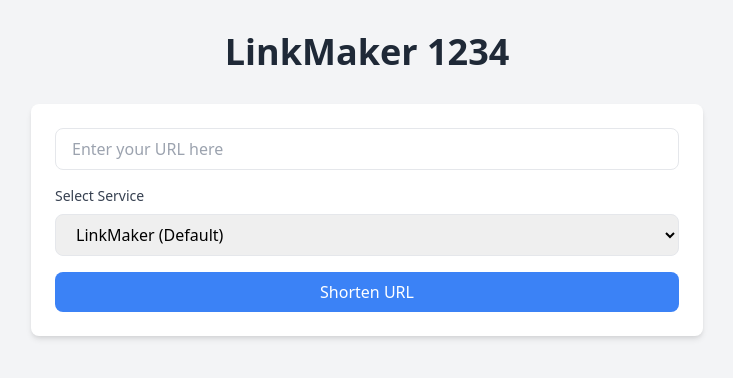
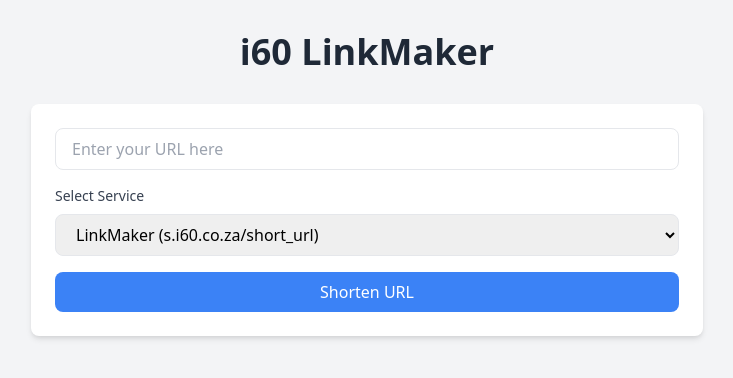
Before and after one commit to AJ-dev-i60/LinkMaker, a Flask app: page / in a window 1280 px wide. Shown: the top 378 px of the page, without its empty margins (273-1006 px from the left). Run offline with Flask 3, Linux system fonts and the light colour scheme; parts of the project's set-up code (start-up, migrations or seed data) failed here and were passed over.

Commit message:
small changes

```diff
--- a/app.py
+++ b/app.py
@@ -10,6 +10,13 @@ from datetime import datetime
 
 # Load environment variables
 load_dotenv()
+
+# Validate required environment variables
+base_url = os.getenv('BASE_URL')
+if not base_url:
+    raise ValueError("BASE_URL environment variable is required")
+if base_url.endswith('/'):
+    base_url = base_url.rstrip('/')
 
 app = Flask(__name__)
 
@@ -90,7 +97,7 @@ def shorten_url():
         'service': 'custom'
     })
 
-    shortened_url = f"{os.getenv('BASE_URL')}/{short_code}"
+    shortened_url = f"{base_url}/{short_code}"
     return jsonify({'shortened_url': shortened_url})
 
 @app.route('/<short_code>')
--- a/docker-compose.yml
+++ b/docker-compose.yml
@@ -8,6 +8,7 @@ services:
     environment:
       - FLASK_APP=app.py
       - FLASK_ENV=development
+      - BASE_URL=${BASE_URL}
       - FIREBASE_TYPE=${FIREBASE_TYPE}
       - FIREBASE_PROJECT_ID=${FIREBASE_PROJECT_ID}
       - FIREBASE_PRIVATE_KEY_ID=${FIREBASE_PRIVATE_KEY_ID}
--- a/templates/index.html
+++ b/templates/index.html
@@ -8,7 +8,7 @@
 </head>
 <body class="bg-gray-100 min-h-screen">
     <div class="container mx-auto px-4 py-8">
-        <h1 class="text-4xl font-bold text-center text-gray-800 mb-8">LinkMaker 1234</h1>
+        <h1 class="text-4xl font-bold text-center text-gray-800 mb-8">i60 LinkMaker</h1>
 
         <div class="max-w-2xl mx-auto bg-white rounded-lg shadow-md p-6">
             <div class="mb-4">
@@ -21,7 +21,7 @@
                 <label for="serviceSelect" class="block text-sm font-medium text-gray-700 mb-2">Select Service</label>
                 <select id="serviceSelect"
                         class="w-full px-4 py-2 border rounded-lg focus:outline-none focus:ring-2 focus:ring-blue-500">
-                    <option value="custom">LinkMaker (Default)</option>
+                    <option value="custom">LinkMaker (s.i60.co.za/short_url)</option>
                     <option value="tinyurl">TinyURL</option>
                     <option value="bitly">Bitly (Coming Soon)</option>
                     <option value="isgd">Is.gd (Coming Soon)</option>
```
